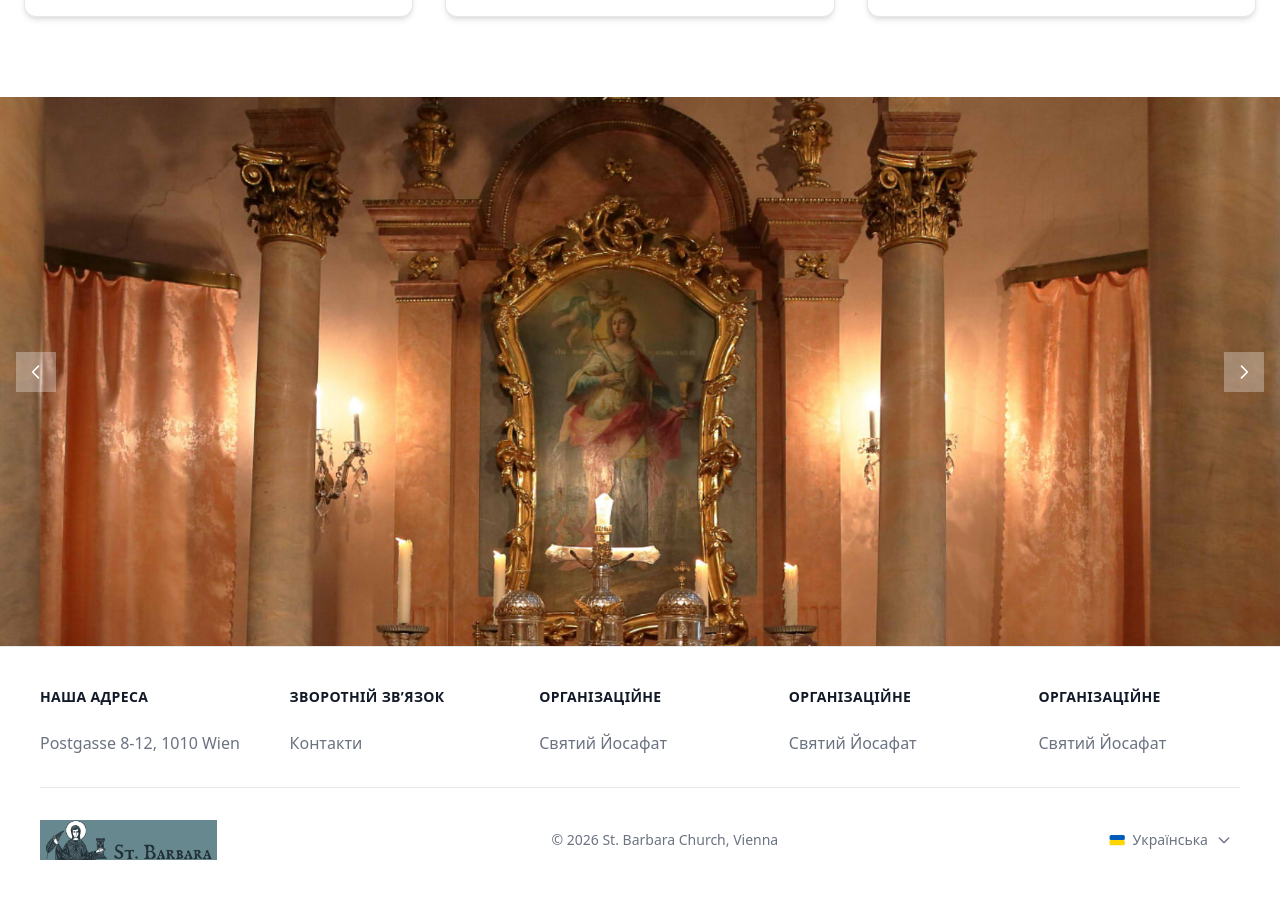
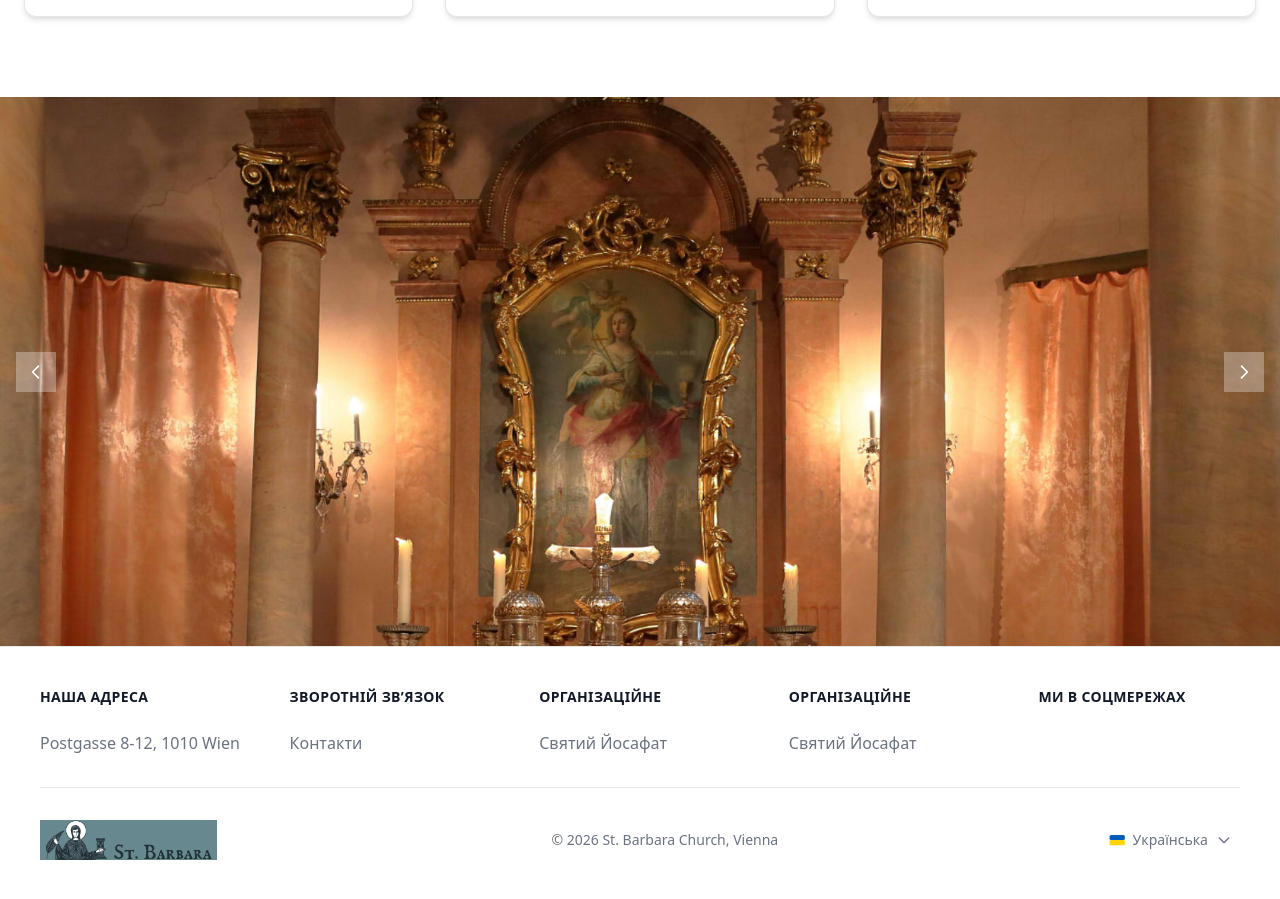
Before and after one commit to n3braska/jekyll_v2, a Jekyll site: the page built from index.md, in a window 1280 px wide and 900 px high, scrolled down 1701 px. Built offline with Jekyll 4.4.1, drawn with Linux system fonts in a browser that asks for light colours; nearby versions of some CDN libraries.

Commit message:
Update Footer “footer_ua”

```diff
--- a/_data/ua/footer.yml
+++ b/_data/ua/footer.yml
@@ -14,7 +14,4 @@ columns:
     column_items:
       - title: Святий Йосафат
         url: /ua/iosafat.html
-  - title: Організаційне
-    column_items:
-      - title: Святий Йосафат
-        url: /ua/iosafat.html
+  - title: Ми в соцмережах
```
